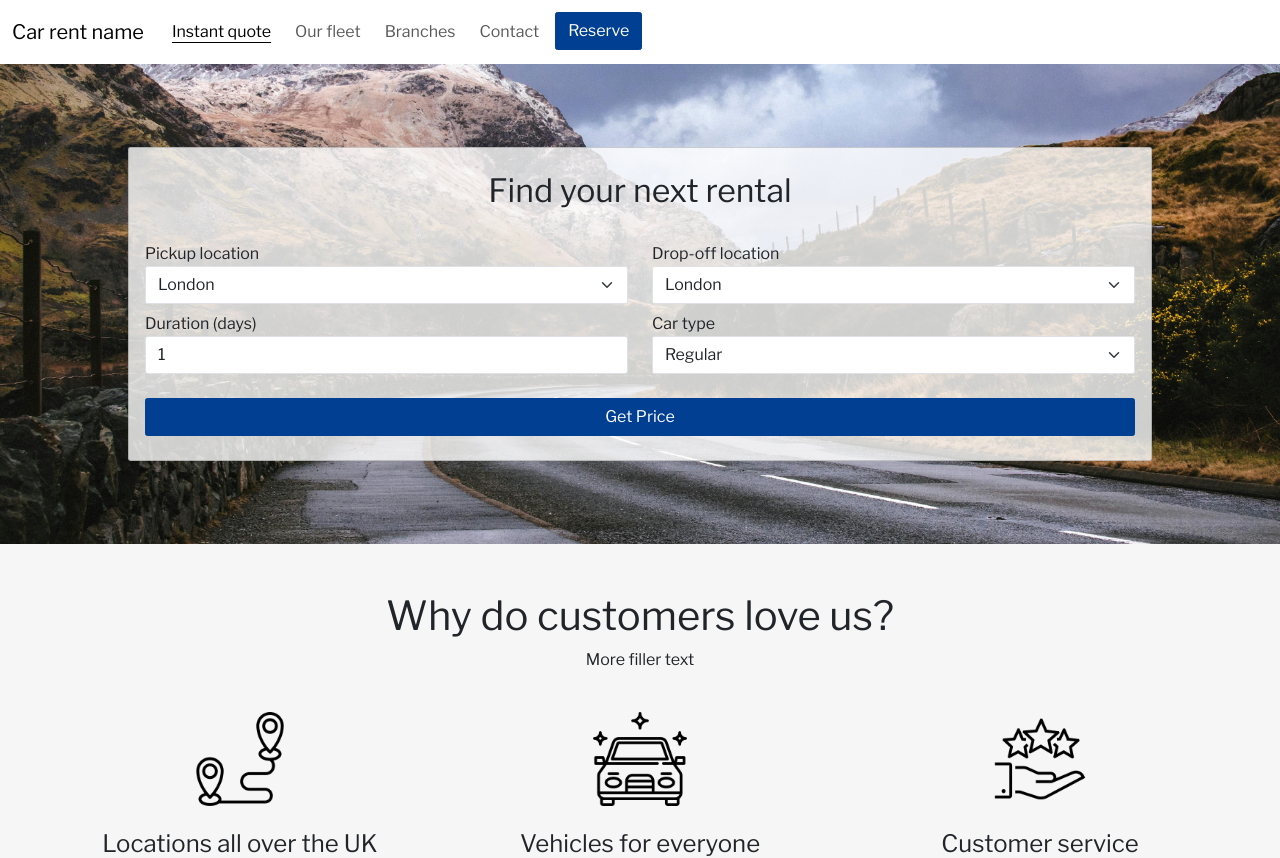
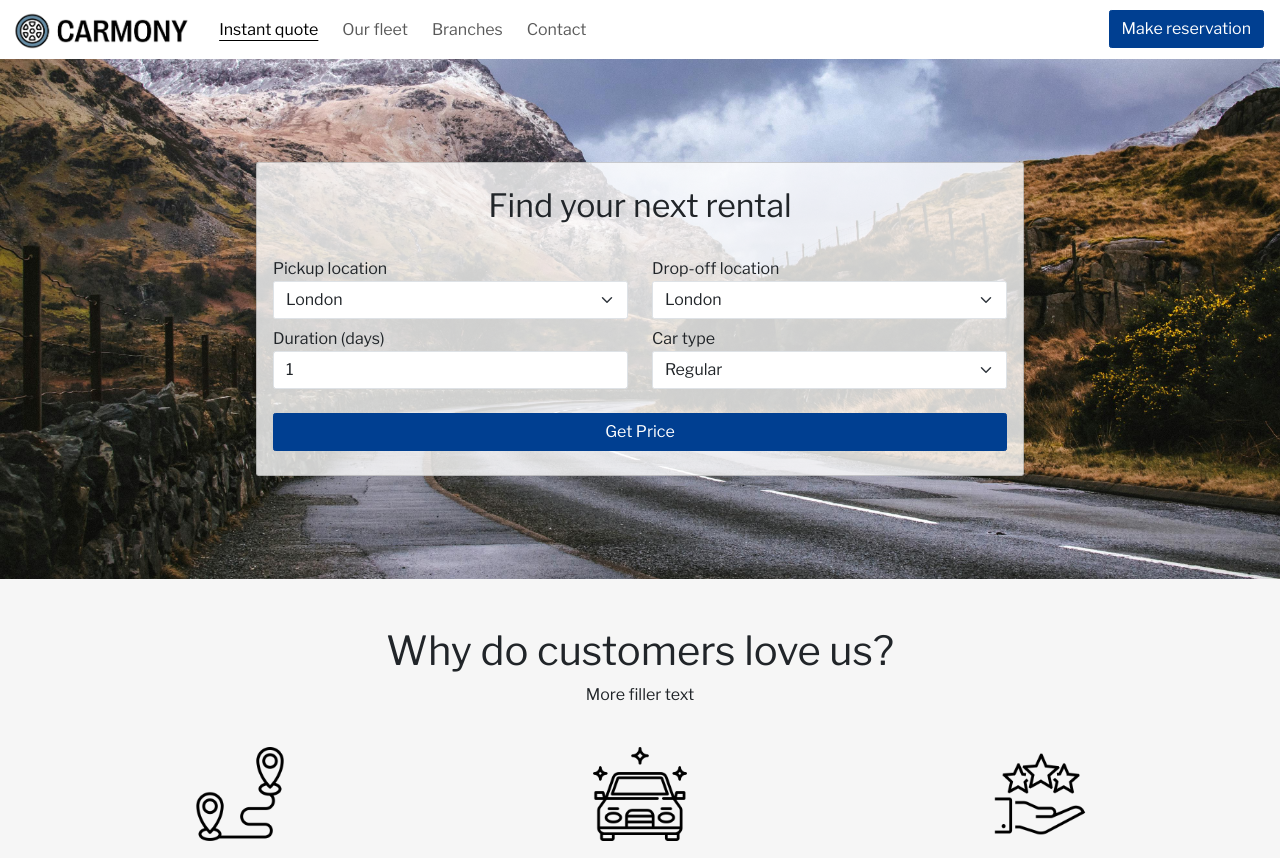
Before and after one commit to ben-oldham1/Car-Rental-Site, a Next.js app: page /home in a window 1280 px wide. Shown: the top 858 px of the page. Built offline with nearby package versions, Linux system fonts and the light colour scheme.

Commit message:
Branding

```diff
--- a/src/app/components/NavBar.js
+++ b/src/app/components/NavBar.js
@@ -10,10 +10,10 @@ function Navigation() {
     const pathname = usePathname()
 
     return (
-        <nav className="navbar sticky-top navbar-expand-lg py-2 bg-white">
+        <nav className="navbar sticky-top navbar-expand-lg py-1 bg-white">
             <div className="container-fluid">
                 <Link href="/home" className="navbar-brand">
-                    Car rent name
+                    <img src="Logo.png" alt="Logo" height="38" class="d-inline-block align-text-top"></img>
                 </Link>
                 <button
                     className="navbar-toggler"
@@ -51,7 +51,7 @@ function Navigation() {
                         <li className="nav-item reserve-button p-1">
                             <Link href="/reserve">
                                 <button className='btn btn-primary'>
-                                    Reserve
+                                    Make reservation
                                 </button>
                             </Link>
                         </li>
--- a/src/app/styles/scss/custom.scss
+++ b/src/app/styles/scss/custom.scss
@@ -6,6 +6,12 @@ $info: #17a2b8;
 $warning: #ffc107;
 $danger: #dc3545;
 $white: #ffffff;
+
+$primary-bg-subtle: #003F91;
+$primary-text-emphasis: #ffffff;
+
+// Link colour
+$bs-link-color-rgb: 33, 37, 41;
 
 // Border radius
 $border-radius:               .15rem !default;
@@ -21,6 +27,11 @@ $body-bg: #f6f6f6;
 $card-bg: #ffffff;
 $input-bg: #ffffff;
 
+$accordion-bg: #ffffff;
+$accordion-btn-focus-box-shadow: 0 0 0 0rem rgba(255, 255, 255, 0.25);
+
+$navbar-toggler-focus-width: 0;
+
 
 // Import Your Custom Fonts
 @import url('https://fonts.googleapis.com/css?family=Libre+Franklin:400&display=swap');
--- a/src/app/styles/styles.css
+++ b/src/app/styles/styles.css
@@ -1,3 +1,7 @@
+html {
+    background-color: #ffffff;
+}
+
 .hero-img {
     width: 100%;
     height: 50vh;
@@ -35,20 +39,26 @@
 
 .hero-card {
     background-color: rgba(256, 256, 256, 0.8) !important;
-    width: 80%;
+    width: 60%;
+}
+
+@media (max-width: 768px) {
+    .hero-card {
+        width: 90%;
+    }
 }
 
 .hero-container {
     position: relative;
     width: 100%;
-    height: 60vh;
+    height: 65vh;
     /* Adjust the height as needed */
     overflow: hidden;
 }
 
 .hero-image {
     width: 100%;
-    height: 60vh;
+    height: 65vh;
     object-fit: cover;
 }
 
@@ -57,7 +67,7 @@
     top: 0;
     left: 0;
     width: 100%;
-    height: 60vh;
+    height: 65vh;
     display: flex;
     justify-content: center;
     align-items: center;
@@ -68,7 +78,28 @@
     text-underline-offset: 0.3rem;
 }
 
+.nav-link {
+    text-decoration: none;
+}
+
 .active {
     text-decoration: underline;
     text-underline-offset: 0.3rem;
 }
+
+dt {
+    font-weight: 400;
+    padding-bottom: 5px;
+}
+
+
+@media (min-width: 992px) {
+    .reserve-button {
+        margin-left: auto;
+    }
+}
+
+/* Override the accordian to remove the ugly box shadow outline */
+.accordion-button:focus {
+    box-shadow: none;
+}
```
Also changed, not shown: public/icon.png (added), public/logo.png (added).
